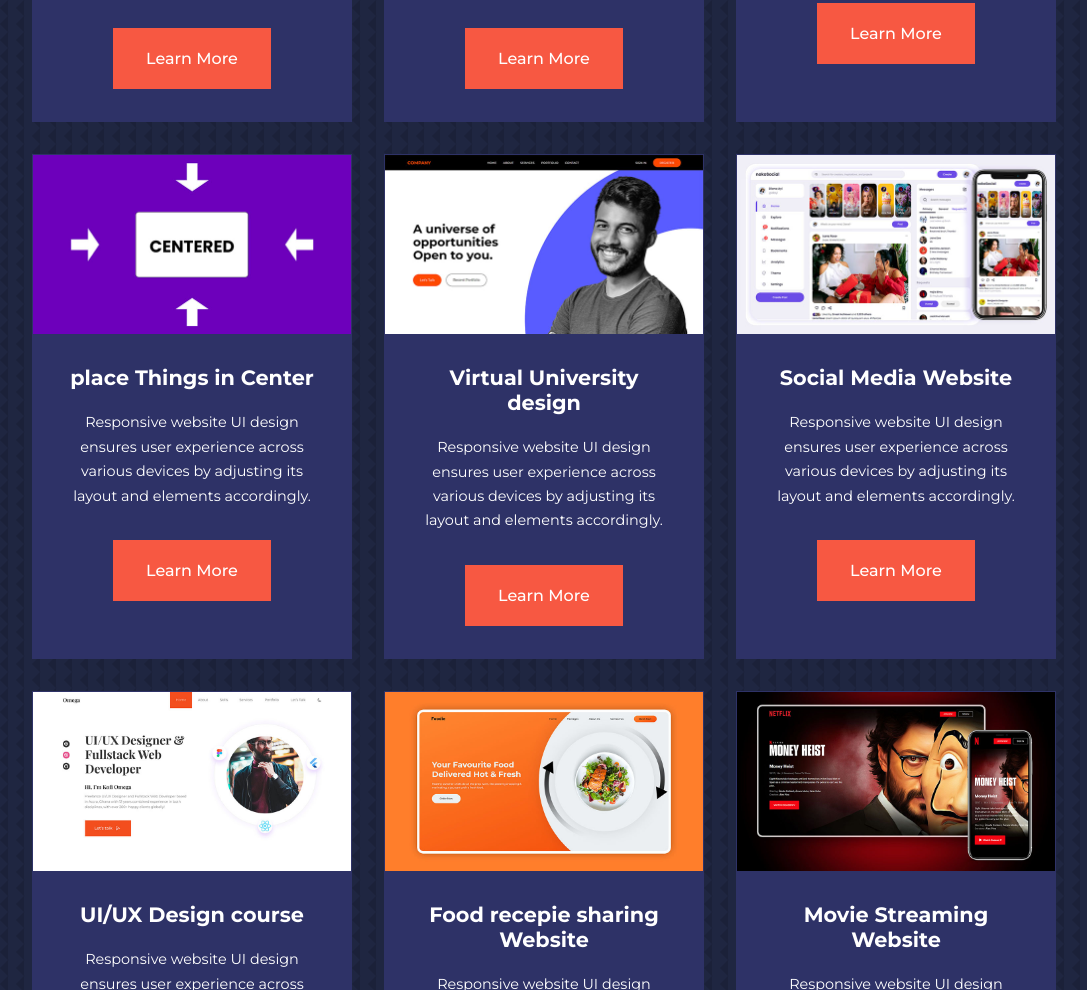
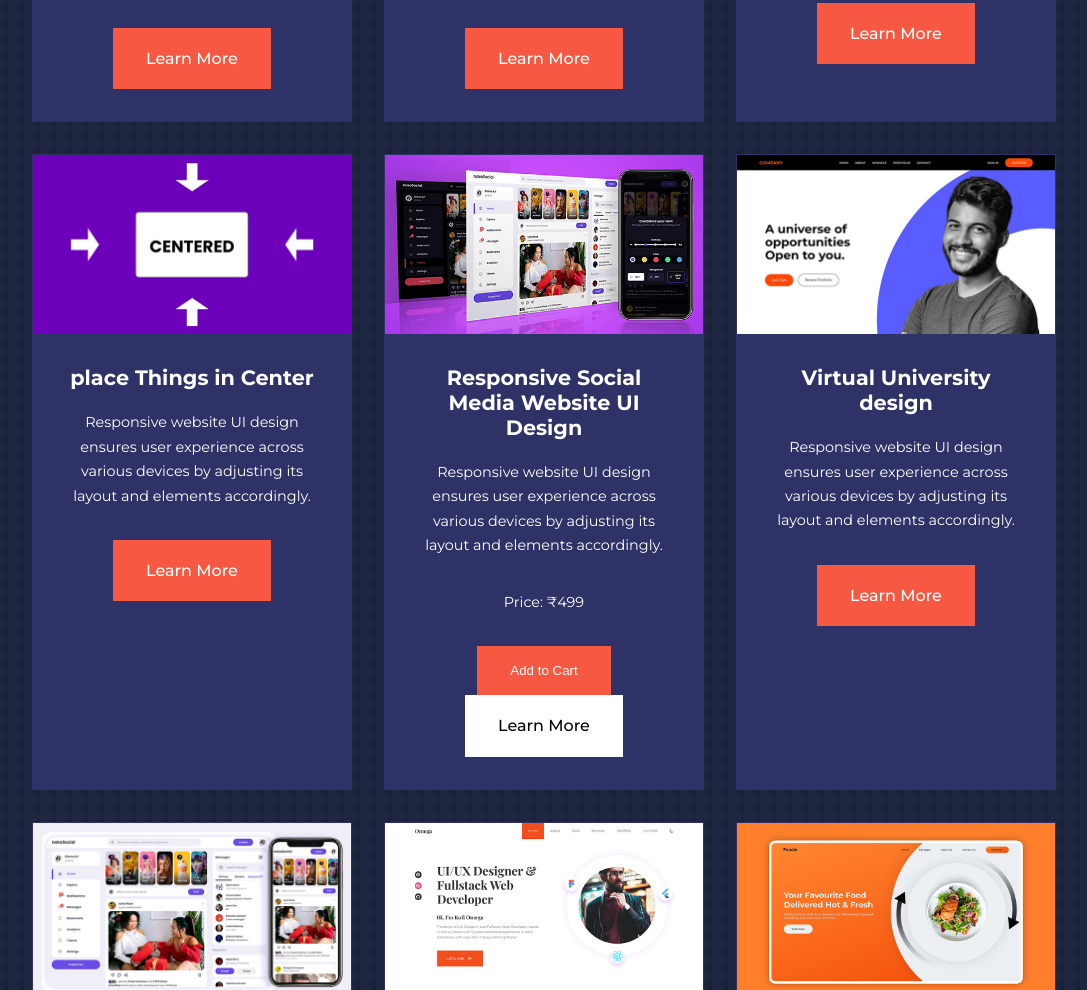
Before and after one commit to anjali-205/Mind-Mentor, a plain HTML site: page courses.html in a window 1280 px wide. Shown: the part 528-1518 px from the top of the page, without its empty margins (96-1183 px from the left). Drawn offline with nearby package versions, Linux system fonts and the light colour scheme.

Commit message:
Update courses.html

```diff
--- a/courses.html
+++ b/courses.html
@@ -102,7 +102,20 @@
                 <a href="courses.html" class="btn btn-primary">Learn More</a>
             </div>
         </article>
-
+<article class="course">
+    <div class="course__image">
+        <img src="./images/course1.jpg">
+    </div>
+    <div class="course__info">
+        <h4>Responsive Social Media Website UI Design</h4>
+        <p>
+            Responsive website UI design ensures user experience across various devices by adjusting its layout and elements accordingly.
+        </p>
+        <p class="course__price">Price: ₹499</p> <!-- Price added -->
+        <button class="btn btn-primary add-to-cart" data-course-name="Responsive Social Media Website UI Design" data-course-price="499">Add to Cart</button> <!-- Add to Cart button -->
+        <a href="courses.html" class="btn btn-secondary">Learn More</a>
+    </div>
+</article>
 
 
         <article class="course">
```
